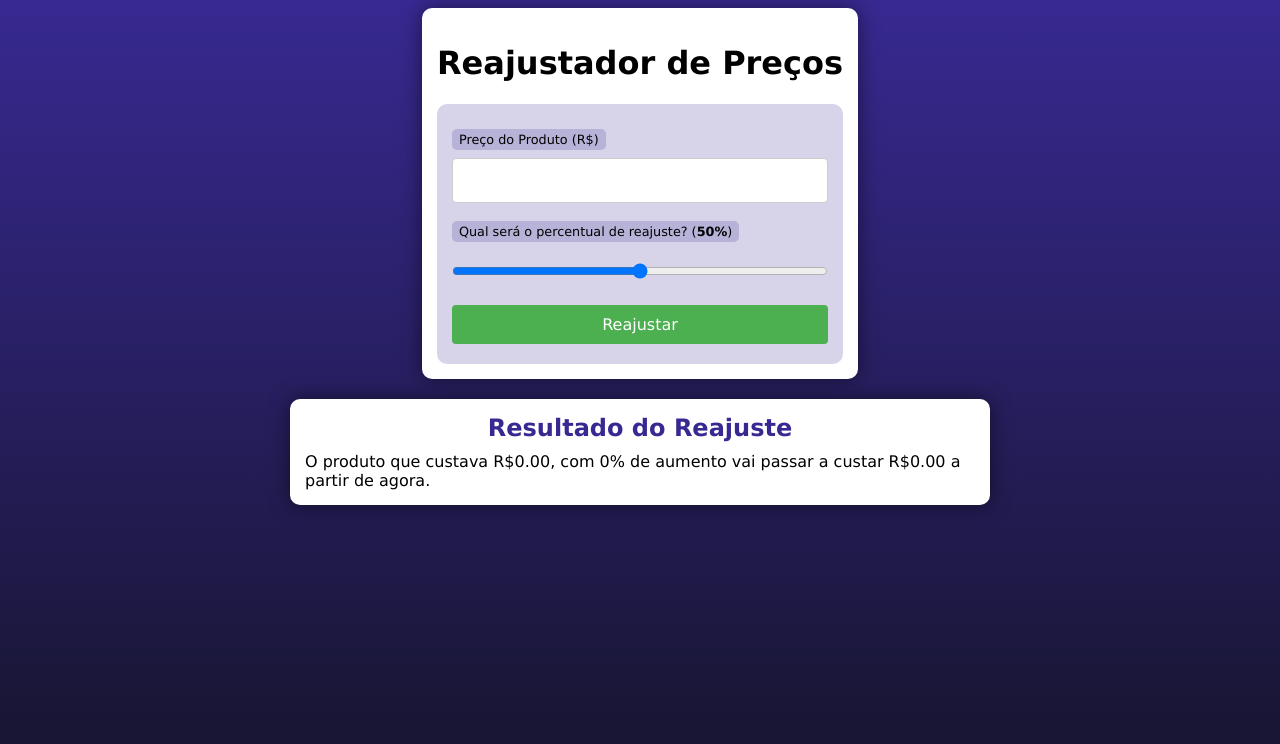
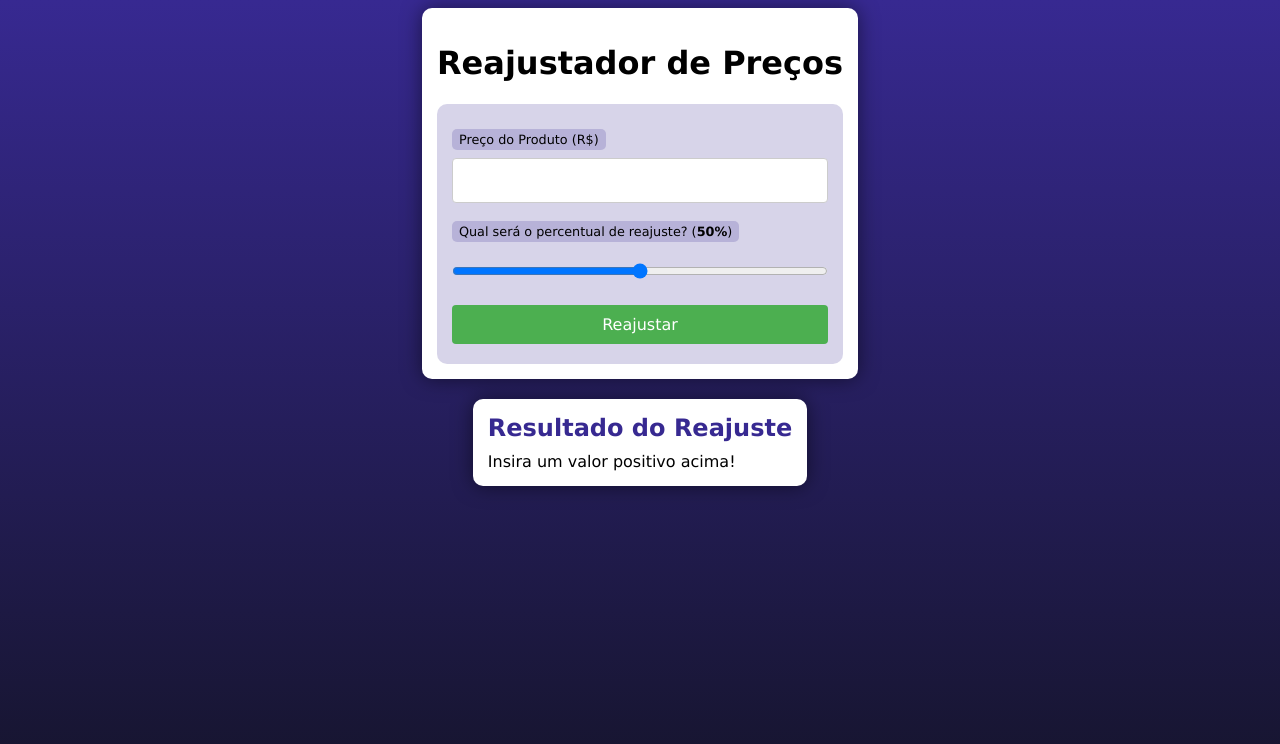
Before and after one commit to Raphael-Machado-Silva/PHP, a PHP site: page / in a window 1280 px wide. Shown: the top 744 px of the page. Run offline with PHP 8.4, Linux system fonts and the light colour scheme.

Commit message:
Update index.php

```diff
--- a/desafio011/index.php
+++ b/desafio011/index.php
@@ -15,7 +15,7 @@
         <h1 style="text-align: center;">Reajustador de Preços</h1>
         <form action="<?php echo $_SERVER['PHP_SELF'] ?>" method="post">
             <label for="preco">Preço do Produto (R$)</label>
-            <input type="number" name="preco" id="idpreco" min="0.1" step="0.01">
+            <input type="number" name="preco" id="idpreco" min="0.1" step="0.01" value=" " required>
 
             <label for="reajust">Qual será o percentual de reajuste? (<strong><span id="p">?</span>%</strong>)</label>
             <input type="range" name="reajust" id="idreajust" min="0%" max="100%" value="50%" step="0.1" oninput="mudaValor()">
@@ -26,8 +26,13 @@
     <article>
         <h2 style="text-align: center;">Resultado do Reajuste</h2>
         <?php
-        $aumento = ($preco * $reajust)/100 + $preco;
-        echo "O produto que custava R$". number_format($preco,2). ", com ". $reajust. "% de aumento vai passar a custar R$". number_format($aumento,2). " a partir de agora.";
+        if($preco == 0){
+            echo "Insira um valor positivo acima!";
+        } else{
+            $aumento = ($preco * $reajust)/100 + $preco;
+            echo "O produto que custava R$". number_format($preco,2). ", com ". $reajust. "% de aumento vai passar a custar R$". number_format($aumento,2). " a partir de agora.";
+        }
+
         ?>
     </article>
     <script>
```
